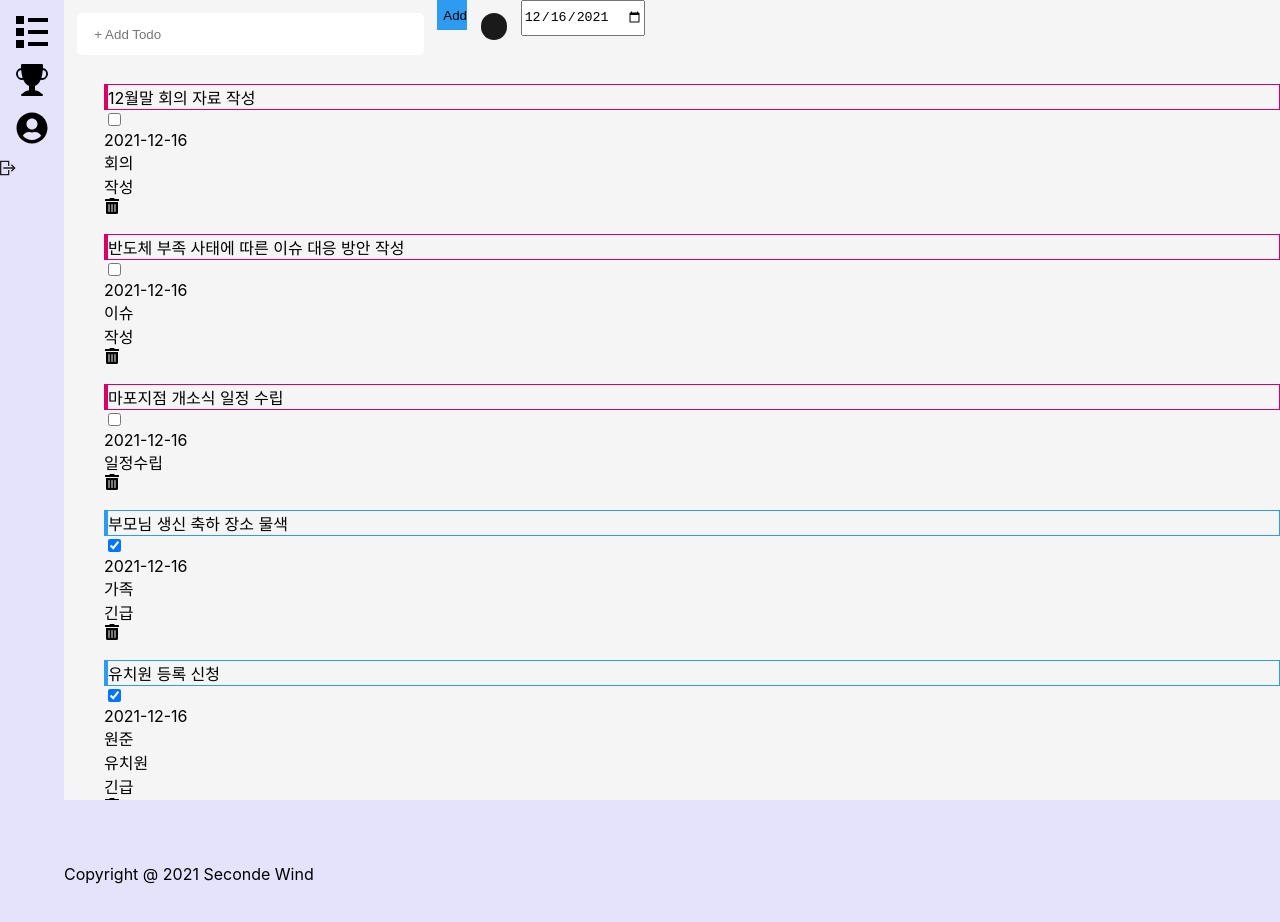
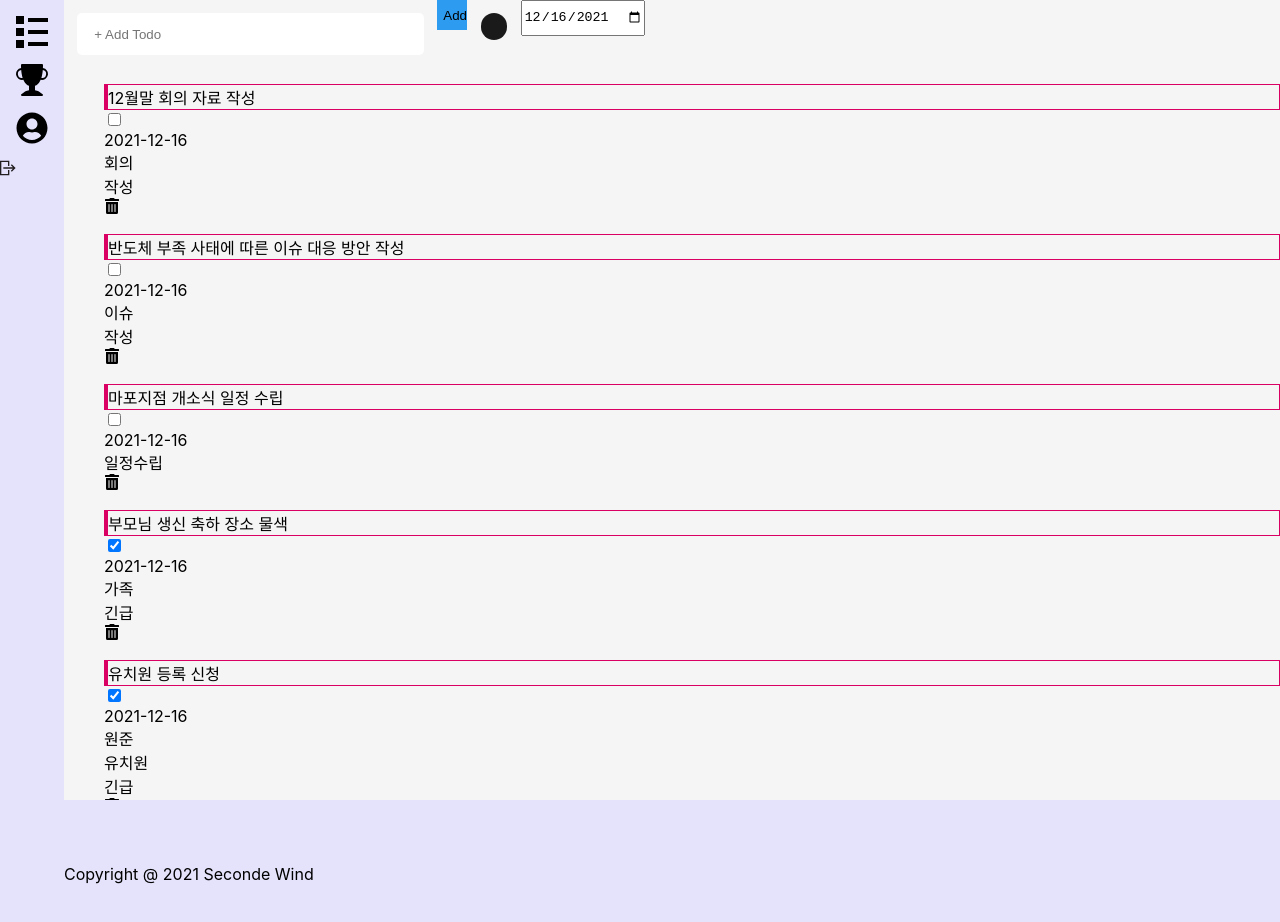
Before and after one commit to codestates/OMO, a React (Create React App) app in the folder client/: page /mainpage in a window 1280 px wide. Shown: the top 922 px of the page. Built offline with nearby package versions, Linux system fonts and the light colour scheme; no server answers.

Commit message:
[Client] Add todolist component division

```diff
--- a/client/src/App.js
+++ b/client/src/App.js
@@ -12,37 +12,25 @@ export default function App () {
   const [userInfo, setUserInfo] = useState({
     username: '',
     userId: '',
-    id: '1'
+    id: ''
   });
   const history = useHistory();
 
-  const isAuthenticated = () => {
-    axios.post('http://localhost:4000/auth') // 엔드포인트 수정 필요
-      .then((res) => {
-        setUserInfo(res); // data 유형 확인 후 수정
-        setIsLogin(true);
-        history.push('/');
-      });
-  };
   const handleResponseSuccess = () => {
-    isAuthenticated();
+    // isAuthenticated();
   };
   const handleLogin = () => {
     setIsLogin(true);
   };
-
-  useEffect(() => {
-    isAuthenticated();
-  }, []);
 
   return (
     <div>
       <Switch>
         <Route path='/login'>
           <Login
-            isLogin={isLogin}
+            // isLogin={isLogin}
             handleLogin={handleLogin}
-            handleResponseSuccess={handleResponseSuccess}
+            // handleResponseSuccess={handleResponseSuccess}
           />
         </Route>
         <Route path='/signup'>
--- a/client/src/components/Todolists.js
+++ b/client/src/components/Todolists.js
@@ -3,6 +3,7 @@ import React, { useState } from 'react';
 import styled, { ThemeProvider } from 'styled-components';
 import { dummyTodoLists } from './Dummytodolists'
 import { FaTrashAlt } from 'react-icons/fa';
+import UncheckedTodo from './uncheckedTodo';
 
 // 전체 TodoList 컨테이너 div
 export const TodoListContainer = styled.div`
@@ -112,53 +113,32 @@ export function Todolists ({userInfo}) {
   const unCheckedTodoList = [];
 
 
-  for (let i = 0; i < dummyTodoLists.data.length; i++) {
-    console.log(i)
-    if (dummyTodoLists.data[i].checkbox) {
-      checkedTodoList.push(dummyTodoLists.data[i]);
-    } else {
-      unCheckedTodoList.push(dummyTodoLists.data[i]);
+
+  const isChecked = (argu) => {
+    for(let n = 0; n < dummyTodoLists.data.length; n++ ) {
+      if(dummyTodoLists.data[n]["id"] === argu) {
+        dummyTodoLists.data[n]["checkbox"] = !dummyTodoLists.data[n]["checkbox"]
+      }
     }
+    // console.log(dummyTodoLists)
+    // e.target.checked = !e.target.checked
   }
-  console.log(checkedTodoList,checkedTodoList)
+
+
+  // for (let i = 0; i < dummyTodoLists.data.length; i++) {
+  //   if (dummyTodoLists.data[i].checkbox) {
+  //     checkedTodoList.push(dummyTodoLists.data[i]);
+  //   } else {
+  //     unCheckedTodoList.push(dummyTodoLists.data[i]);
+  //   }
+  // }
 
   return (
     <TodoListContainer>
-      {unCheckedTodoList.map((el) => {
+      {dummyTodoLists.data.map((dummy) => {
         return (
-          <UnCheckTodoListContainer>
-            <ThemeProvider theme={red}>
-              <UncheckTodoListContent>{el.content}</UncheckTodoListContent>
-            </ThemeProvider>
-            <UncheckTodoListIsChecked checked={isCheckedFalse} onChange={checkedFalseItemHandler} />
-            <span>
-              <UncheckTodoListEndtime>{el.endtime}</UncheckTodoListEndtime>
-              {el.tags.map((tags) => {
-                return <UncheckTodoListTags>{tags}</UncheckTodoListTags>;
-              })}
-              <FaTrashAlt/>
-            </span>
-
-          </UnCheckTodoListContainer>
-        );
-      })}
-      {checkedTodoList.map((el) => {
-        return (
-          <CheckTodoListContainer>
-            <ThemeProvider theme={blue}>
-              <CheckTodoListContent>{el.content}</CheckTodoListContent>
-            </ThemeProvider>
-            <CheckTodoListIsChecked checked={isCheckedTrue} onChange={checkedTrueItemHandler} />
-            <span>
-              <CheckTodoListEndtime>{el.endtime}</CheckTodoListEndtime>
-              {el.tags.map((tags) => {
-                return <CheckTodoListTags>{tags}</CheckTodoListTags>;
-              })}
-              <FaTrashAlt/>
-            </span>
-          </CheckTodoListContainer>
-        );
-      })}
+          <UncheckedTodo dummy={dummy} isChecked={isChecked}/>
+      )})}
     </TodoListContainer>
   );
 }
--- /dev/null
+++ b/client/src/components/uncheckedTodo.js
@@ -0,0 +1,67 @@
+import React, { useState } from 'react';
+import styled, { ThemeProvider } from 'styled-components';
+import { FaTrashAlt } from 'react-icons/fa';
+
+const red = {
+    main: '#DA0063'
+  };
+  const yellow = {
+    main: '#FAC710'
+  };
+  const green = {
+    main: '#0CA789'
+  };
+  const blue = {
+    main: '#2D9BF0'
+  };
+  const deepblue = {
+    main: '#414BB2'
+  };
+
+export const UnCheckTodoListContainer = styled.ul`
+`;
+
+export const UncheckTodoListContent = styled.div`
+background-color: whitesmoke;
+border: 1px solid ${props => props.theme.main};
+border-left: 4px solid ${props => props.theme.main};
+`;
+
+export const UncheckTodoListIsChecked = styled.input.attrs({
+    type: 'checkbox',
+  })`
+
+  `;
+  export const UncheckTodoListEndtime = styled.div`
+
+  `;
+
+  export const UncheckTodoListTags = styled.div`
+
+  `;
+
+
+export default function UncheckedTodo ({dummy, isChecked}) {
+    const [isCheckedFalse, setIsCheckedFalse] = useState(dummy.checkbox);
+
+    const checkedTrueItemHandler = () => {
+      isChecked(dummy.id)
+        setIsCheckedFalse(dummy.checkbox)
+      }
+
+    return (
+    <UnCheckTodoListContainer>
+      <ThemeProvider theme={red}>
+        <UncheckTodoListContent>{dummy.content}</UncheckTodoListContent>
+      </ThemeProvider>
+      <UncheckTodoListIsChecked checked={isCheckedFalse} onChange={checkedTrueItemHandler}/>
+      <span>
+        <UncheckTodoListEndtime>{dummy.endtime}</UncheckTodoListEndtime>
+        {dummy.tags.map((tags) => {
+          return <UncheckTodoListTags>{tags}</UncheckTodoListTags>;
+        })}
+        <FaTrashAlt/>
+      </span>
+    </UnCheckTodoListContainer>
+    )
+}
--- a/client/src/pages/Login.js
+++ b/client/src/pages/Login.js
@@ -66,7 +66,7 @@ export default function Login ({ isLogin, handleLogin, handleResponseSuccess })
       .then((res) => {
         console.log('로그인 요청 성공했음')
         handleLogin();
-        handleResponseSuccess();
+        // handleResponseSuccess();
         history.push('/mainpage/todolist');
       })
       .catch((e) => console.log(e));
--- a/client/src/pages/Mypage.js
+++ b/client/src/pages/Mypage.js
@@ -8,7 +8,7 @@ axios.defaults.withCredentials = true;
 
 export default function Mypage ({ userInfo }) {
   const [isSignOutModal, setIsSignOutModal] = useState('false');
-  const [modifyUserInfoModal, setModifyUserInfoModal] = useState('false');
+  const [modifyUserInfoModal, setModifyUserInfoModal] = useState(false);
   const [viewUserInfo, setViewUserInfo] = useState({
     userId: userInfo.userId,
     userName: userInfo.userName,
```
